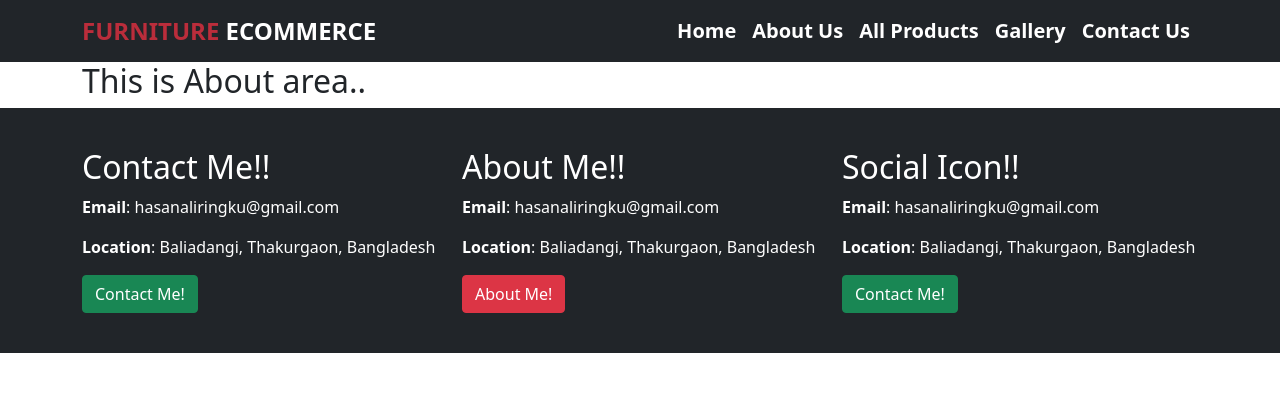
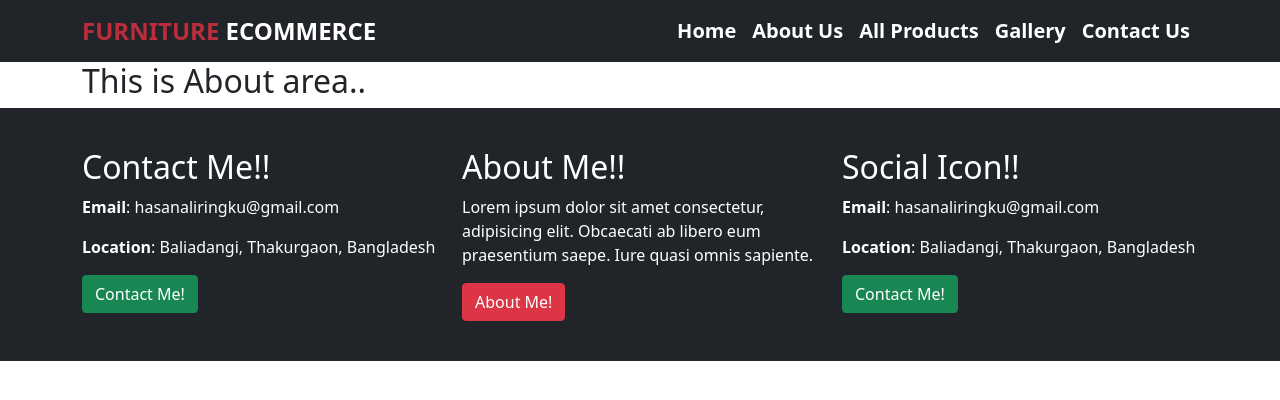
Before and after one commit to md-hasan-ali/furniture-ecommerce-client, a React (Create React App) app: page /about in a window 1280 px wide. Shown: the top 400 px of the page. Built offline with nearby package versions, Linux system fonts and the light colour scheme.

Commit message:
some changes

```diff
--- a/src/pages/Home/Products/Products.css
+++ b/src/pages/Home/Products/Products.css
@@ -8,9 +8,19 @@
 }
 .single-product {
     margin-bottom: 35px;
-    transition: .4s;
+    transition: .5s;
+    /* position: relative; */
+    z-index: -1;
 }
 .single-product:hover {
     background-color: rgba(0, 0, 0, 0.9);
     color: #fff;
 }
+/*
+.overlay {
+    position: absolute;
+    top: 50%;
+    left: 50%;
+    transform: translate(-50%,-50%);
+    z-index: 1;
+} */
--- a/src/pages/Home/Products/Products.js
+++ b/src/pages/Home/Products/Products.js
@@ -25,13 +25,16 @@ const Products = () => {
                                     <img src={product.img} alt="" />
                                     <h4 className='m-0'>{product.name}</h4>
                                     <strong><p>{product.price}</p></strong>
-                                    <p><Rating
+                                    <p className='rating'><Rating
                                         style={{ color: "#315160", paddingBottom: "10px", }}
                                         initialRating={product.start}
                                         emptySymbol="far fa-star"
                                         fullSymbol="fas fa-star"
                                         readonly
-                                    /> <strong style={{ color: "#315160" }}>{product.start}</strong> </p>
+                                    /> <strong style={{ color: "#315160" }}>({product.start})</strong> </p>
+                                    <div className="overlay pb-3">
+                                        <button className='btn btn-success text-white'>Add To Cart <i class="fas fa-cart-plus"></i></button>
+                                    </div>
                                 </div>
                             </div>
                         )
--- a/src/pages/Sheard/Footer/Footer.js
+++ b/src/pages/Sheard/Footer/Footer.js
@@ -14,8 +14,7 @@ const Footer = () => {
                     </div>
                     <div className="col-md-4">
                         <h2>About Me!!</h2>
-                        <p><strong>Email</strong>: hasanaliringku@gmail.com</p>
-                        <p><strong>Location</strong>: Baliadangi, Thakurgaon, Bangladesh</p>
+                        <p>Lorem ipsum dolor sit amet consectetur, adipisicing elit. Obcaecati ab libero eum praesentium saepe. Iure quasi omnis sapiente.</p>
                         <button className='btn btn-danger'>About Me!</button>
                     </div>
                     <div className="col-md-4">
```
